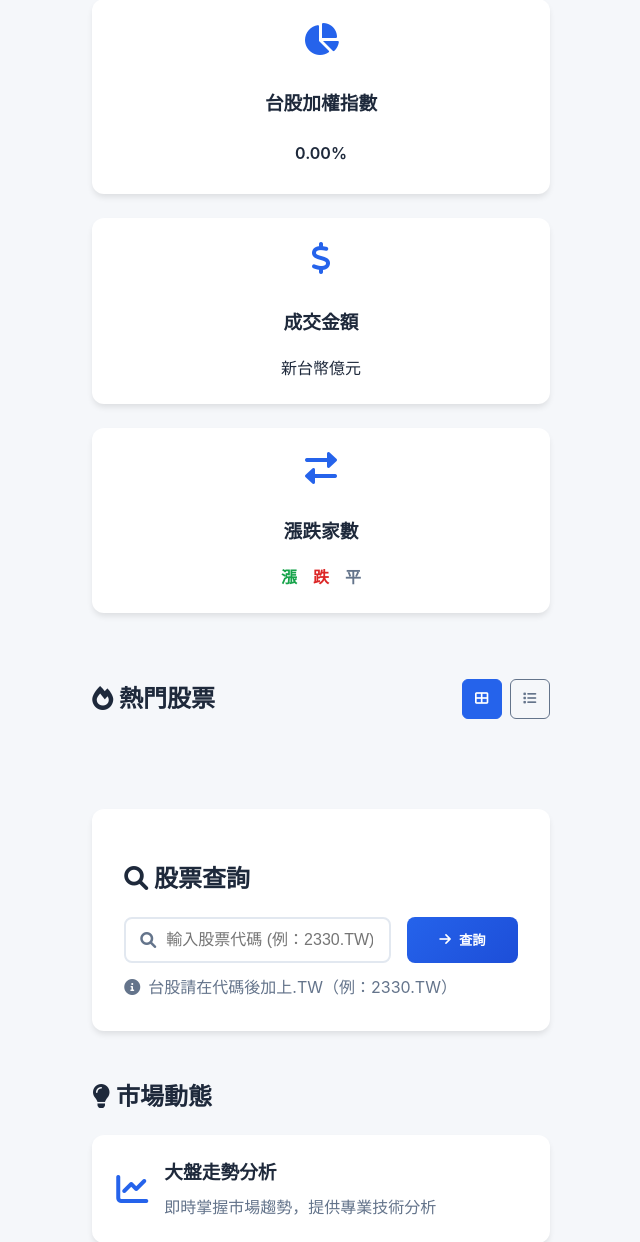
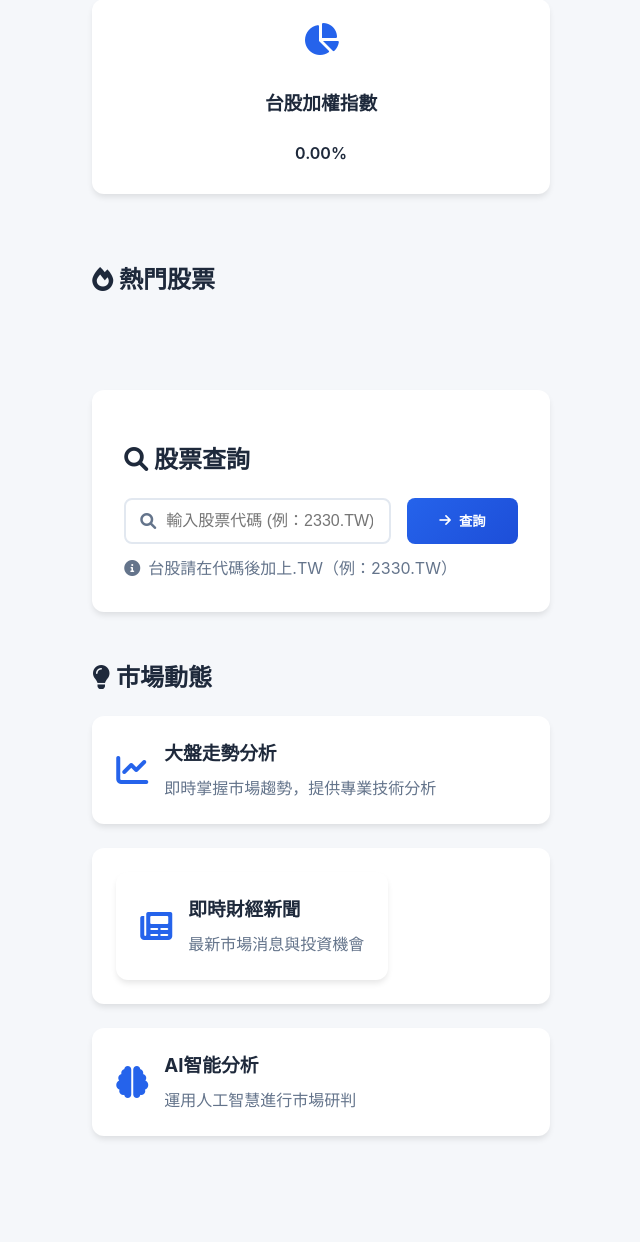
Before and after one commit to iamhenryhuang/financial_web, a Flask app: template templates/home.html in a window 1280 px wide. Shown: the part 288-1530 px from the top of the page, without its empty margins (319-959 px from the left). Run offline with Flask 3, Linux system fonts and the light colour scheme; the template is opened without the code that fills it, so the values that code supplies are empty.

Commit message:
Update home.html

```diff
--- a/templates/home.html
+++ b/templates/home.html
@@ -12,7 +12,6 @@
             <h1><i class="fas fa-chart-line"></i> 智慧股市分析平台</h1>
             <p class="site-description">專業的股票分析與即時市場資訊</p>
         </header>
-
 
         <!-- 市場概況區塊 -->
         <div class="market-overview">
@@ -33,21 +32,6 @@
                         {% endif %}
                     </div>
                 </div>
-                <div class="market-card">
-                    <i class="fas fa-dollar-sign"></i>
-                    <h3>成交金額</h3>
-                    <div class="market-value">{{ market_volume }}</div>
-                    <div class="sub-text">新台幣億元</div>
-                </div>
-                <div class="market-card">
-                    <i class="fas fa-exchange-alt"></i>
-                    <h3>漲跌家數</h3>
-                    <div class="market-stats">
-                        <span class="up">{{ up_down_stats.up }} 漲</span>
-                        <span class="down">{{ up_down_stats.down }} 跌</span>
-                        <span class="same">{{ up_down_stats.same }} 平</span>
-                    </div>
-                </div>
             </div>
         </div>
 
@@ -55,14 +39,6 @@
         <div class="popular-stocks">
             <div class="section-header">
                 <h2><i class="fas fa-fire"></i> 熱門股票</h2>
-                <div class="view-options">
-                    <button class="view-toggle active" data-view="card">
-                        <i class="fas fa-th-large"></i>
-                    </button>
-                    <button class="view-toggle" data-view="list">
-                        <i class="fas fa-list"></i>
-                    </button>
-                </div>
             </div>
             <div class="stock-grid card-view">
                 {% for stock in popular_stocks %}
@@ -140,11 +116,13 @@
                     </div>
                 </div>
                 <div class="insight-card">
-                    <i class="fas fa-newspaper insight-icon"></i>
-                    <div class="insight-content">
-                        <h3>即時財經新聞</h3>
-                        <p>最新市場消息與投資機會</p>
-                    </div>
+                    <a href="https://tw.stock.yahoo.com/news/" target="_blank" class="insight-card" style="text-decoration: none; color: inherit;">
+                        <i class="fas fa-newspaper insight-icon"></i>
+                        <div class="insight-content">
+                            <h3>即時財經新聞</h3>
+                            <p>最新市場消息與投資機會</p>
+                        </div>
+                    </a>
                 </div>
                 <div class="insight-card">
                     <i class="fas fa-brain insight-icon"></i>
@@ -168,6 +146,5 @@
         </div>
     </footer>
 
-    <script src="{{ url_for('static', filename='main.js') }}"></script>
 </body>
 </html>
```
